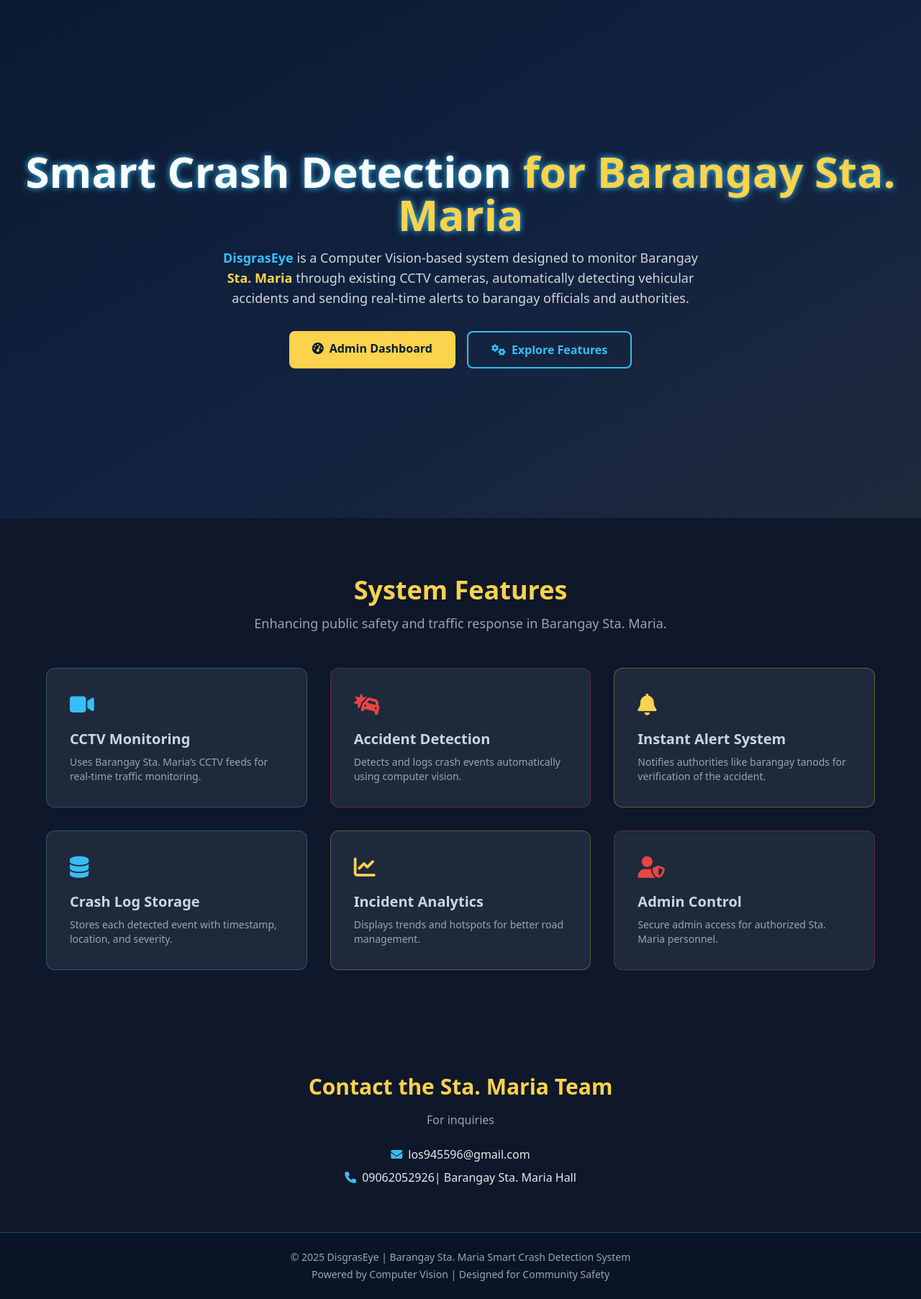
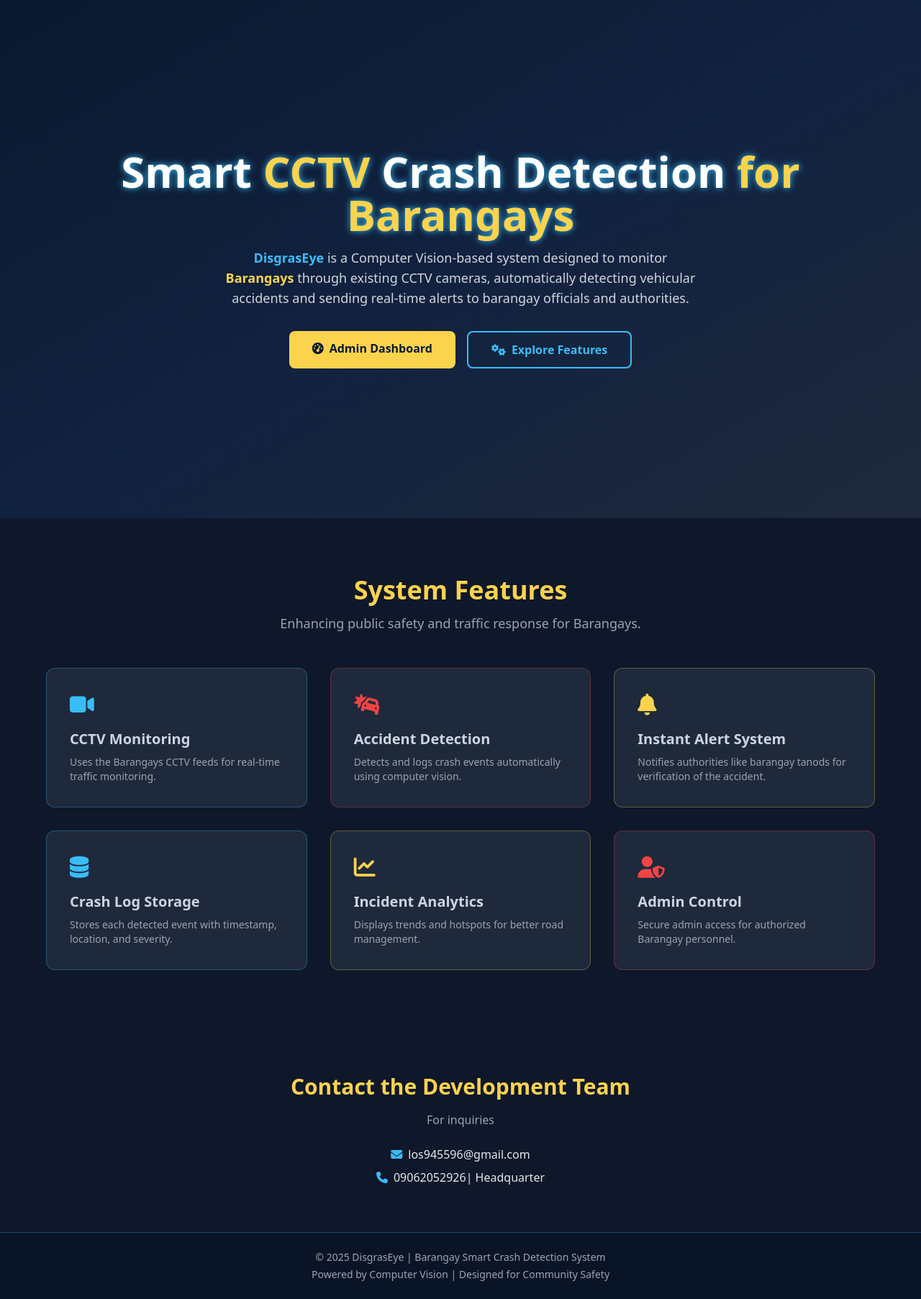
Before and after one commit to davelngpo/2025-CP-DISGRASEYE, a Django app: page / in a window 1280 px wide. Shown: the part 69-1874 px from the top of the page at 72% size. Run offline with Django 5.2, Linux system fonts and the light colour scheme; some libraries are stand-ins or nearby versions.

Commit message:
Landing Page Changes

```diff
--- a/disgraseye_project/templates/dashboard/landing_page.html
+++ b/disgraseye_project/templates/dashboard/landing_page.html
@@ -3,7 +3,7 @@
 <head>
   <meta charset="UTF-8">
   <meta name="viewport" content="width=device-width, initial-scale=1.0">
-  <title>DisgrasEye | Barangay Sta. Maria Smart Crash Detection</title>
+  <title>DisgrasEye | Barangay Smart Crash Detection</title>
   <script src="https://cdn.tailwindcss.com"></script>
   <link href="https://cdnjs.cloudflare.com/ajax/libs/font-awesome/6.5.0/css/all.min.css" rel="stylesheet">
   <script>
@@ -58,11 +58,11 @@
   <!-- Hero -->
   <section class="h-[90vh] flex flex-col justify-center items-center text-center px-6 bg-gradient-to-br from-[#0A192F] via-[#112240] to-[#1E293B]">
     <h2 class="text-4xl md:text-6xl font-bold mb-4 text-white glow-text">
-      Smart Crash Detection <span class="text-gold">for Barangay Sta. Maria</span>
+      Smart  <span class="text-gold">CCTV </span> Crash Detection <span class="text-gold">for Barangays </span>
     </h2>
     <p class="text-gray-300 text-base md:text-lg max-w-2xl mb-8">
       <span class="text-sky font-semibold">DisgrasEye</span> is a Computer Vision-based system designed to monitor
-      Barangay <span class="text-gold font-semibold">Sta. Maria</span> through existing CCTV cameras, automatically detecting
+       <span class="text-gold font-semibold">Barangays</span> through existing CCTV cameras, automatically detecting
       vehicular accidents and sending real-time alerts to barangay officials and authorities.
     </p>
     <div class="flex flex-col sm:flex-row gap-4">
@@ -79,14 +79,14 @@
   <section id="features" class="py-20 px-6 md:px-12 bg-[#0F172A]">
     <div class="text-center mb-12">
       <h2 class="text-3xl md:text-4xl font-bold text-gold mb-3">System Features</h2>
-      <p class="text-gray-400 text-base md:text-lg">Enhancing public safety and traffic response in Barangay Sta. Maria.</p>
+      <p class="text-gray-400 text-base md:text-lg">Enhancing public safety and traffic response for Barangays.</p>
     </div>
 
     <div class="grid sm:grid-cols-2 lg:grid-cols-3 gap-8 max-w-6xl mx-auto">
       <div class="feature-card bg-[#1E293B] p-8 rounded-xl border border-sky/30">
         <i class="fas fa-video text-sky text-3xl mb-4"></i>
         <h3 class="text-xl font-semibold mb-2">CCTV Monitoring</h3>
-        <p class="text-gray-400 text-sm">Uses Barangay Sta. Maria’s CCTV feeds for real-time traffic monitoring.</p>
+        <p class="text-gray-400 text-sm">Uses the Barangays CCTV feeds for real-time traffic monitoring.</p>
       </div>
       <div class="feature-card bg-[#1E293B] p-8 rounded-xl border border-alert/30">
         <i class="fas fa-car-crash text-alert text-3xl mb-4"></i>
@@ -111,7 +111,7 @@
       <div class="feature-card bg-[#1E293B] p-8 rounded-xl border border-alert/30">
         <i class="fas fa-user-shield text-alert text-3xl mb-4"></i>
         <h3 class="text-xl font-semibold mb-2">Admin Control</h3>
-        <p class="text-gray-400 text-sm">Secure admin access for authorized Sta. Maria personnel.</p>
+        <p class="text-gray-400 text-sm">Secure admin access for authorized Barangay personnel.</p>
       </div>
     </div>
   </section>
@@ -119,17 +119,17 @@
 
   <!-- Contact -->
   <section id="contact" class="py-16 px-6 bg-[#0F172A] text-center">
-    <h2 class="text-3xl font-bold text-gold mb-4">Contact the Sta. Maria Team</h2>
+    <h2 class="text-3xl font-bold text-gold mb-4">Contact the Development Team</h2>
     <p class="text-gray-400 mb-6">For inquiries</p>
     <div class="text-gray-200 space-y-2">
       <p><i class="fas fa-envelope text-sky mr-2"></i>los945596@gmail.com</p>
-      <p><i class="fas fa-phone text-sky mr-2"></i>09062052926| Barangay Sta. Maria Hall</p>
+      <p><i class="fas fa-phone text-sky mr-2"></i>09062052926| Headquarter</p>
     </div>
   </section>
 
   <!-- Footer -->
   <footer class="py-6 bg-[#091527] border-t border-sky/30 text-center text-gray-400 text-xs md:text-sm">
-    <p>© 2025 DisgrasEye | Barangay Sta. Maria Smart Crash Detection System</p>
+    <p>© 2025 DisgrasEye | Barangay Smart Crash Detection System</p>
     <p class="mt-1">Powered by Computer Vision | Designed for Community Safety</p>
   </footer>
 
--- a/disgraseye_project/templates/login/login.html
+++ b/disgraseye_project/templates/login/login.html
@@ -42,7 +42,7 @@
     <h1 class="text-3xl font-bold text-sky mb-2 glow-text flex justify-center items-center gap-2">
       <i class="fas fa-eye"></i> DisgrasEye
     </h1>
-    <p class="text-gray-400 mb-6 text-sm">Barangay Sta. Maria Smart Crash Detection</p>
+    <p class="text-gray-400 mb-6 text-sm">Barangay  Smart Crash Detection</p>
     <h2 class="text-xl font-semibold text-gold mb-6"><i class="fas fa-user-shield mr-2"></i>Admin Login</h2>
 
     {% if messages %}
@@ -82,7 +82,7 @@
     </a>
 
     <footer class="text-gray-500 text-xs mt-8">
-      © 2025 DisgrasEye | Barangay Sta. Maria
+      © 2025 DisgrasEye | Barangay
     </footer>
   </div>
 
```
Also changed, not shown: disgraseye_project/db.sqlite3, 1 other file.
